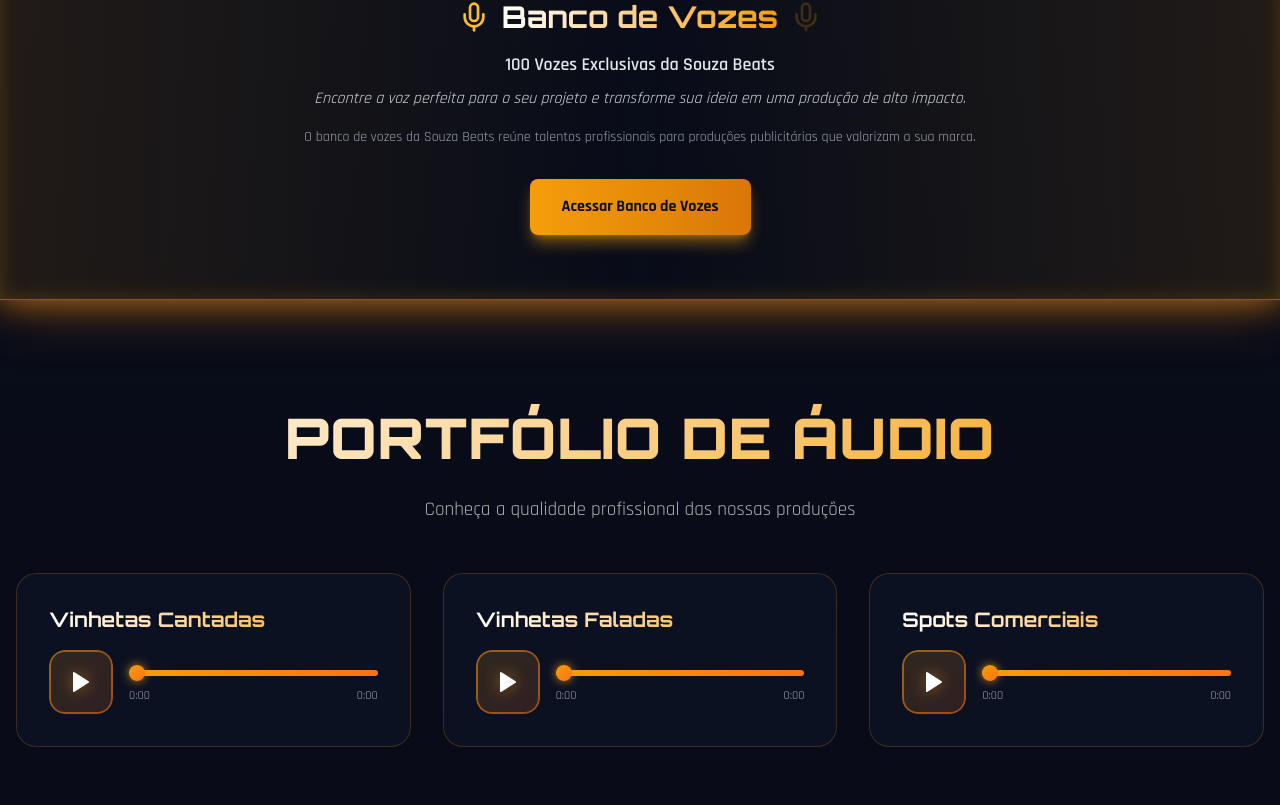
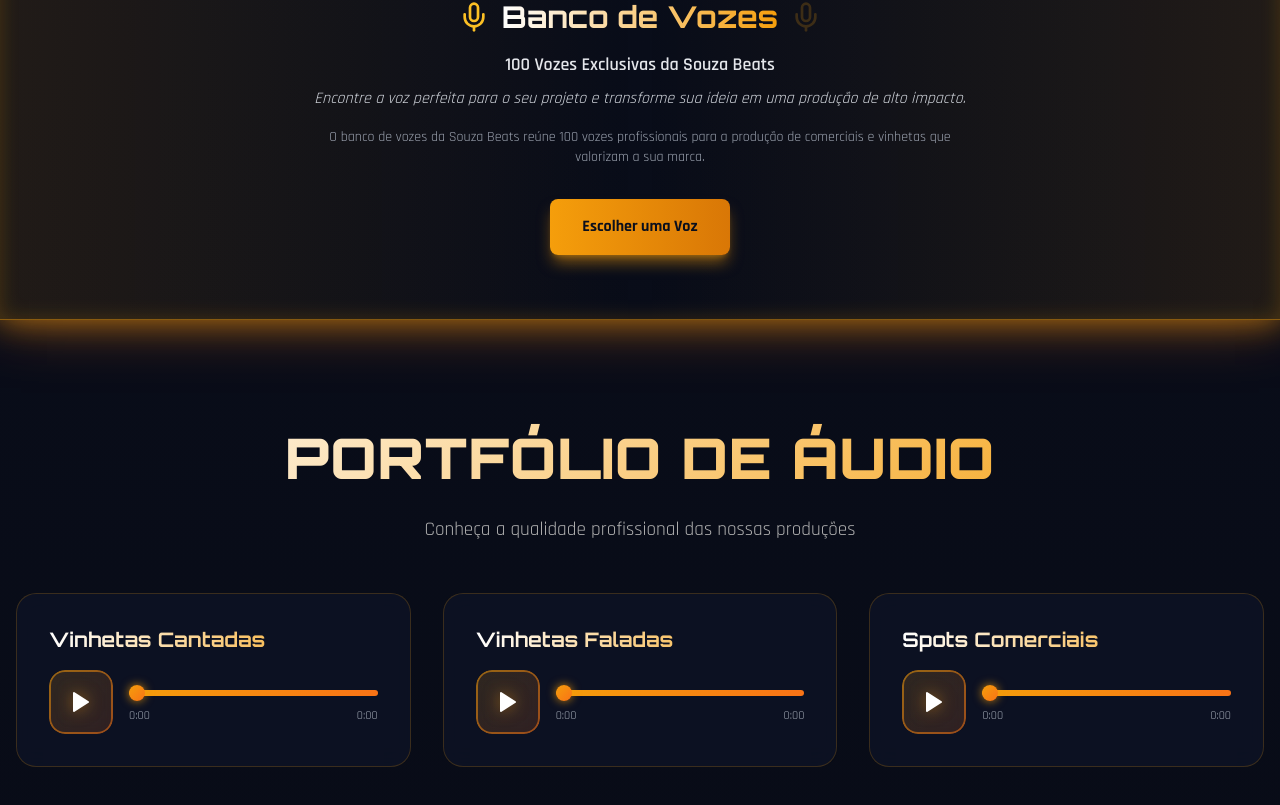
Before and after one commit to djricardoalexandre/souzabeatsprodutora, a React (Vite) app: page / in a window 1280 px wide. Shown: the part 1159-1964 px from the top of the page. Built offline with nearby package versions, Linux system fonts and the light colour scheme.

Commit message:
Update VoiceBank.tsx

```diff
--- a/src/components/VoiceBank.tsx
+++ b/src/components/VoiceBank.tsx
@@ -20,7 +20,7 @@
             Encontre a voz perfeita para o seu projeto e transforme sua ideia em uma produção de alto impacto.
           </p>
           <p className="text-gray-400 mb-8 max-w-2xl mx-auto text-sm">
-            O banco de vozes da Souza Beats reúne talentos profissionais para produções publicitárias que valorizam a sua marca.
+            O banco de vozes da Souza Beats reúne 100 vozes profissionais para a produção de comerciais e vinhetas que valorizam a sua marca.
           </p>
 
           <a
@@ -29,7 +29,7 @@
             rel="noopener noreferrer"
             className="inline-block px-8 py-4 bg-gradient-to-r from-amber-500 to-amber-600 hover:from-amber-600 hover:to-amber-700 text-[#0a0f1d] font-bold rounded-lg transition-all duration-300 hover:scale-105 hover:shadow-2xl shadow-lg shadow-amber-500/50"
           >
-            Acessar Banco de Vozes
+            Escolher uma Voz
           </a>
         </div>
       </div>
```
